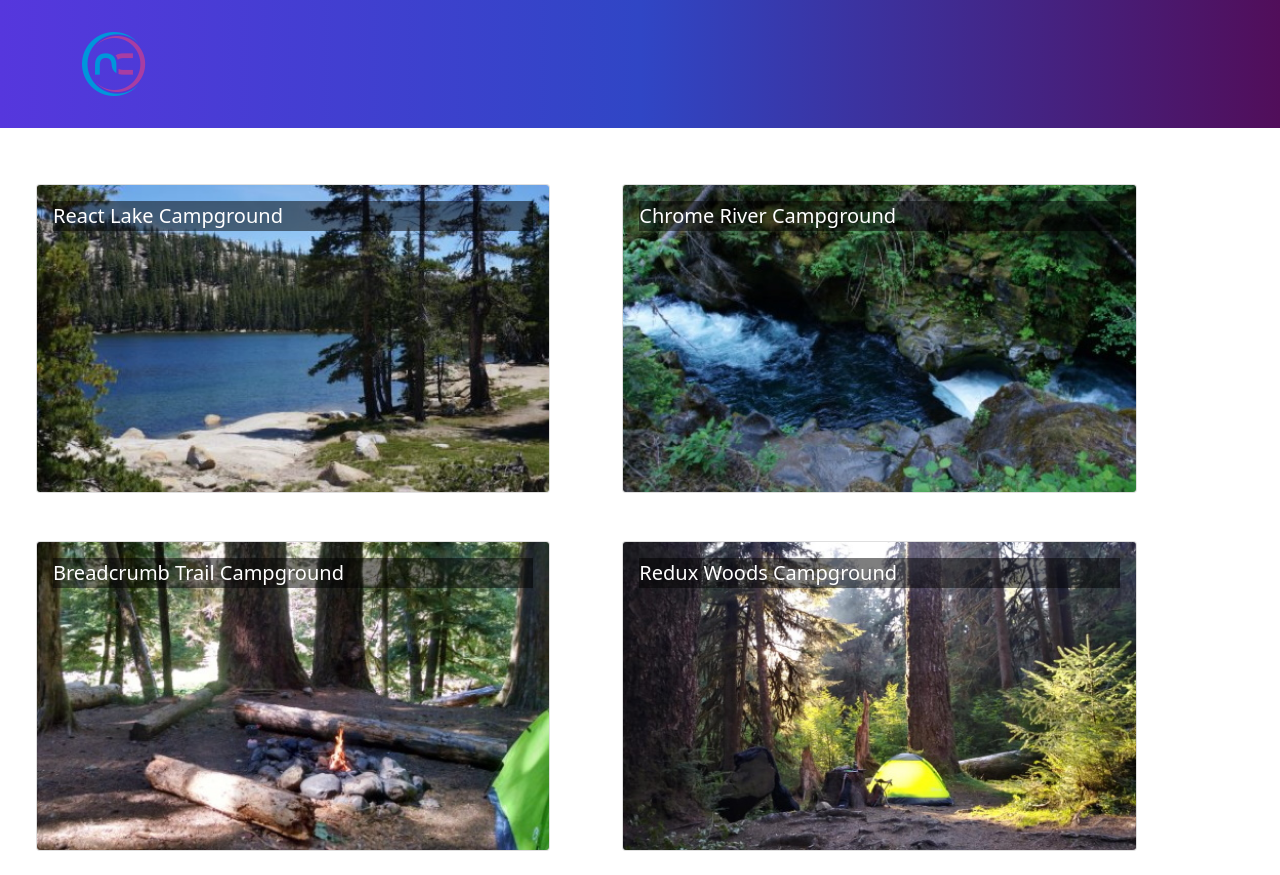
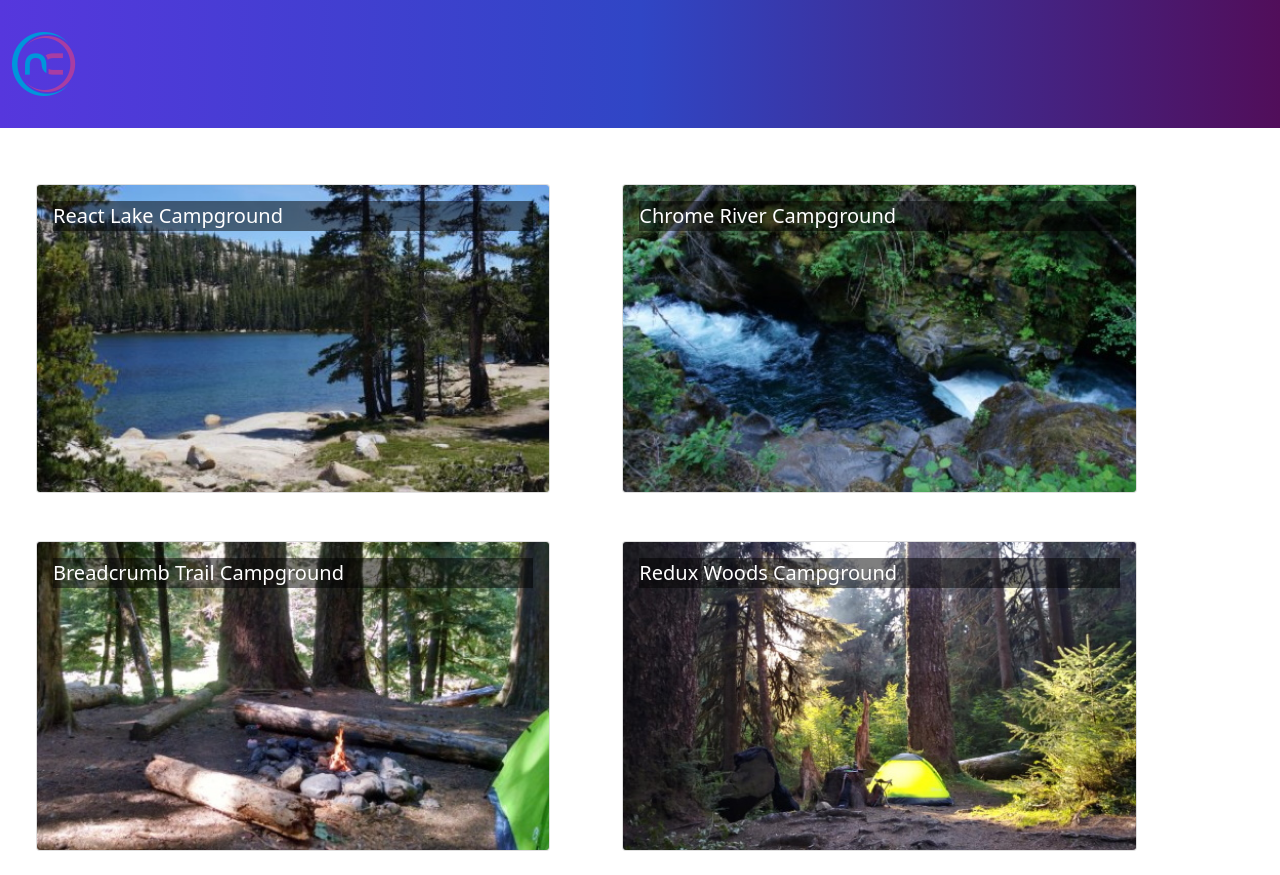
Before and after one commit to jj252/React_Course, a React (Create React App) app: page / in a window 1280 px wide. Built offline with nearby package versions, Linux system fonts and the light colour scheme.

Commit message:
Week 1 Workshop Assignment task3 part1 complete

```diff
--- a/src/App.js
+++ b/src/App.js
@@ -1,9 +1,9 @@
-import React from 'react';
+//import React from 'react';
 import logo from './logo.svg';
 import { Counter } from './features/counter/Counter';
 import './App.css';
-import { Container,Navbar,NavbarBrand } from 'reactstrap';
-import NucampLogo from './app/assets/img/logo.png';
+import Header from './components/Header';
+
 //import CampsiteCard from './features/campsites/CampsiteCard';
 import CampsitesList from './features/campsites/CampsitesList';
 //import {CAMPSITES} from './app/shared/CAMPSITES';
@@ -11,13 +11,7 @@ import CampsitesList from './features/campsites/CampsitesList';
 function App() {
   return (
     <div className="App">
-      <Navbar dark color='primary' sticky='top' expand='md'>
-          <Container>
-            <NavbarBrand href='/'>
-              <img src={NucampLogo} alt='nucamp logo' />
-            </NavbarBrand>
-          </Container>
-      </Navbar>
+      <Header />
       <CampsitesList />
     </div>
   );
--- /dev/null
+++ b/src/components/Header.js
@@ -0,0 +1,16 @@
+import {Navbar,NavbarBrand} from 'reactstrap';
+import NucampLogo from '../app/assets/img/logo.png'
+
+const Header = () => {
+    return (
+        <Navbar dark color='primary' sticky='top' expand='md'>
+
+            <NavbarBrand href='/'>
+              <img src={NucampLogo} alt='nucamp logo' />
+            </NavbarBrand>
+
+      </Navbar>
+    )
+}
+
+export default Header;
```
